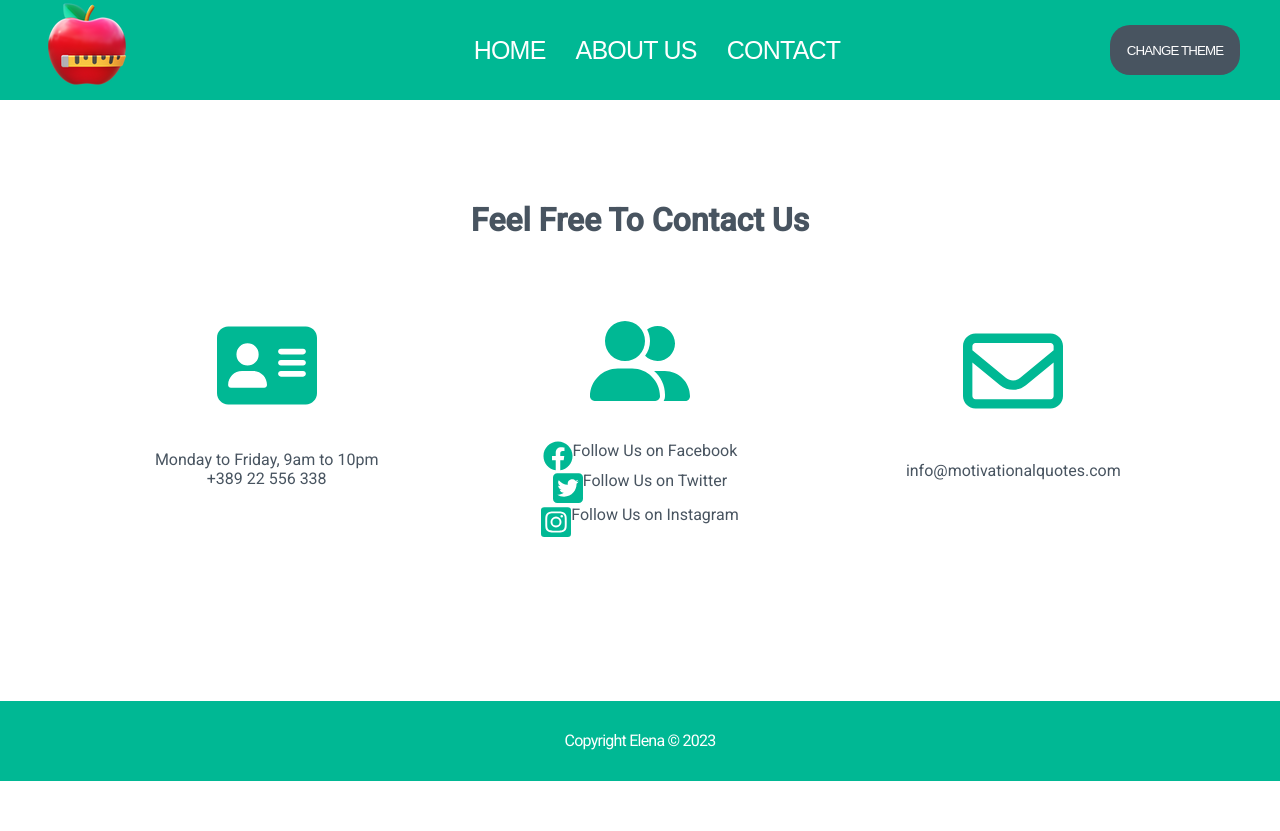
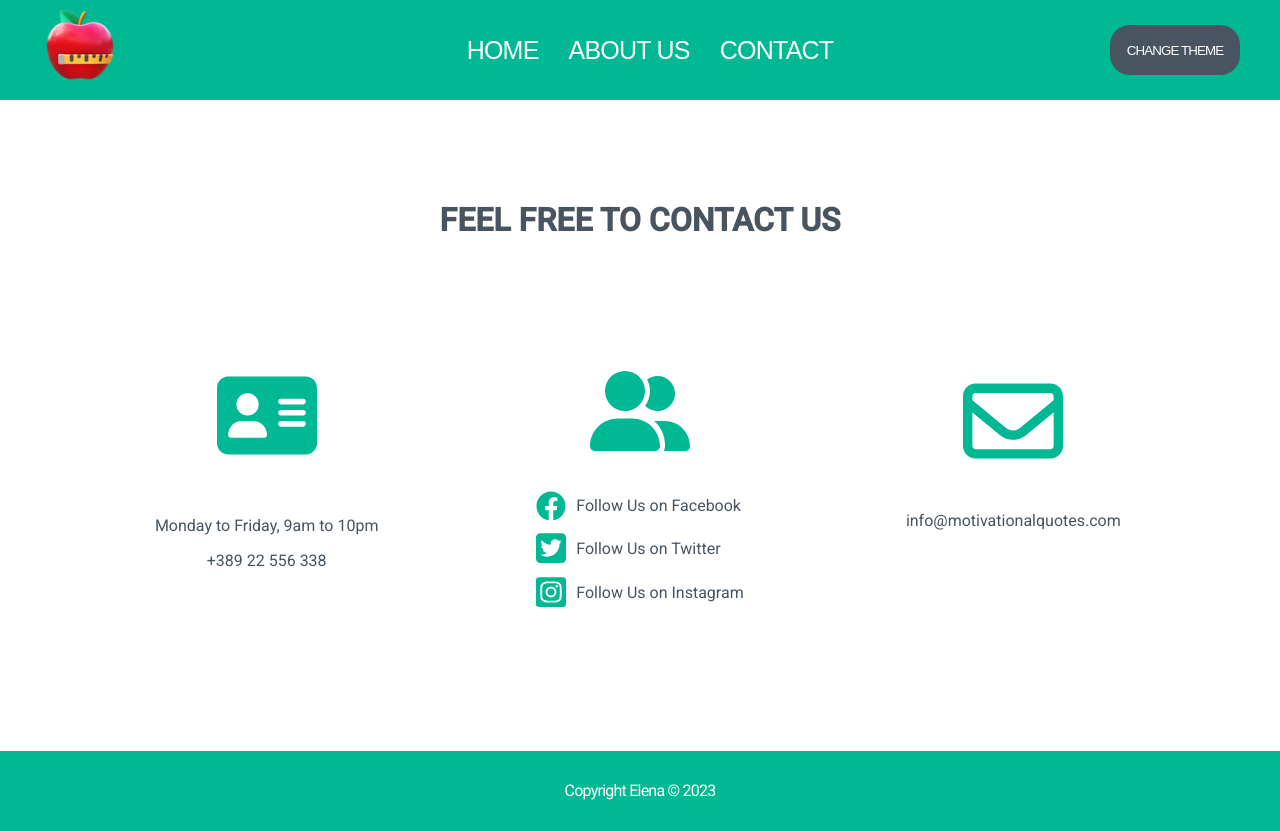
Before and after one commit to elenagro/beginner-web-dev-test, a React (Create React App) app: page /contact in a window 1280 px wide. Before the commit the page ends 800 px from the top, so only its background shows below. Built offline with nearby package versions, Linux system fonts and the light colour scheme.

Commit message:
contact page

```diff
--- a/src/pages/Contact/Contact.jsx
+++ b/src/pages/Contact/Contact.jsx
@@ -13,8 +13,9 @@ const Contact = () => {
   return (
     <Wrapper>
       <div className="contact">
-        <h1>Feel Free To Contact Us</h1>
+        <h1>FEEL FREE TO CONTACT US</h1>
         <div className="contact-form">
+          {/* Phone contact of the company */}
           <div className="contact-box">
             <img
               src={phoneContact}
@@ -26,6 +27,7 @@ const Contact = () => {
               <span>+389 22 556 338</span>
             </div>
           </div>
+          {/* Contact box of the social media accounts of the company without links to the respective accounts */}
           <div className="contact-box">
             <img
               src={socialMedia}
@@ -47,6 +49,7 @@ const Contact = () => {
               </div>
             </div>
           </div>
+          {/* e-mail of the company */}
           <div className="contact-box">
             <img src={eMail} alt="E-mail" className="contact-icon" />
             <span>info@motivationalquotes.com</span>
--- a/src/pages/Contact/Contact.scss
+++ b/src/pages/Contact/Contact.scss
@@ -6,6 +6,12 @@
   align-items: center;
   // padding: 40px;
   gap: 60px;
+}
+
+.contact {
+  h1 {
+    padding-bottom: 50px;
+  }
 }
 
 .contact-form {
@@ -41,6 +47,10 @@
   }
   .s-media {
     display: flex;
+    align-items: center;
+    gap: 10px;
+    width: 100%;
+    padding-bottom: 10px;
   }
 }
 
@@ -48,8 +58,11 @@
   img {
     width: 30px;
   }
+}
+
+.s-media {
   p {
-    margin: 0px;
+    margin: 0;
   }
 }
 
--- a/src/shared/Header/Header.jsx
+++ b/src/shared/Header/Header.jsx
@@ -1,6 +1,6 @@
 import React from "react";
 import { Link } from "react-router-dom";
-import logo from "../../assets/healthy-eating.png";
+import logo from "../../assets/healthy-life.png";
 import ThemeButton from "../../components/Button/ThemeButton";
 import Container from "../Container/Container";
 import { useTheme } from "../../store/theme-context";
--- a/src/shared/Header/Header.scss
+++ b/src/shared/Header/Header.scss
@@ -29,6 +29,10 @@ $navColor: #fff;
   font-weight: 400;
 }
 
+.logo {
+  width: 80px;
+}
+
 .nav-link {
   text-decoration: none;
   letter-spacing: -0.77px;
```
Also changed, not shown: src/assets/healthy-life.png (renamed from src/assets/healthy-eating.png).
